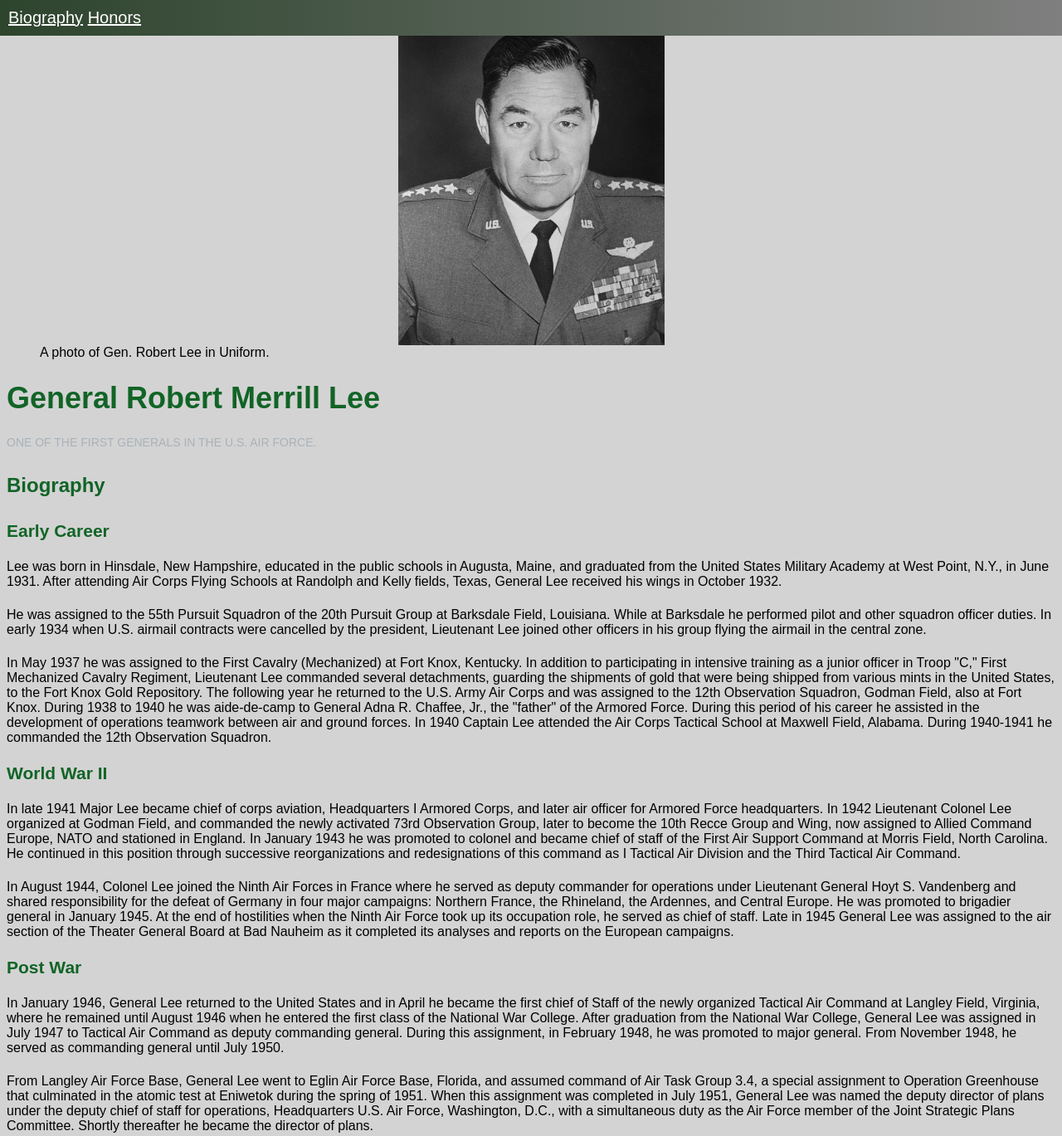
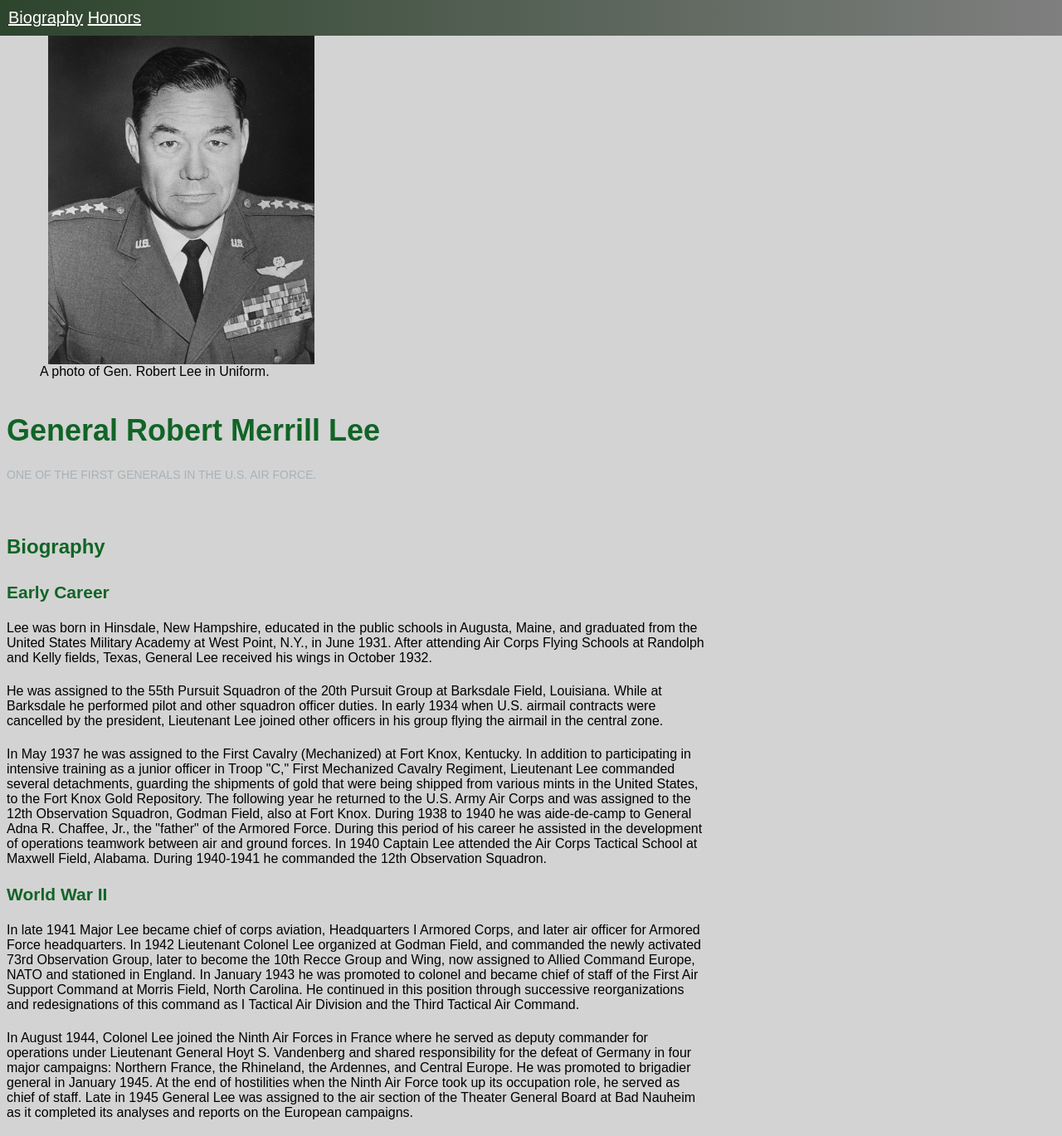
Before and after one commit to rml7du/Tribute-Page, a plain HTML site: page index.html in a window 1280 px wide. Shown: the top 1369 px of the page at 83% size. Drawn offline with Linux system fonts and the light colour scheme.

Commit message:
adding columns

```diff
--- a/index.html
+++ b/index.html
@@ -13,13 +13,15 @@
                 <a href = "#honors">Honors</a>
             </nav>
         </header>
-        <figure>
-            <img src="assets/1024px-Robert_Merrill_Lee.jpg" alt = "Photo or General Robert Lee in Uniform">
-            <figcaption>A photo of Gen. Robert Lee in Uniform.</figcaption>
-        </figure>
+        <section class=col-1-3>
+            <figure>
+                <img src="assets/1024px-Robert_Merrill_Lee.jpg" alt = "Photo or General Robert Lee in Uniform">
+                <figcaption>A photo of Gen. Robert Lee in Uniform.</figcaption>
+            </figure>
+        </section>
         <h1>General Robert Merrill Lee</h1>
         <h5>One of the first Generals in the U.S. Air Force.</h5>
-        <section>
+        <section class= "col-2-3">
             <h2 id="biography">Biography</h2>
             <h3>Early Career</h3>
             <p>Lee was born in Hinsdale, New Hampshire, educated in the public schools in Augusta, Maine, and graduated from the United States Military Academy at West Point, N.Y., in June 1931. After attending Air Corps Flying Schools at Randolph and Kelly fields, Texas, General Lee received his wings in October 1932.</p>
--- a/style.css
+++ b/style.css
@@ -1,3 +1,19 @@
+/*
+  ========================================
+  Grid
+  ========================================
+*/
+.col-1-3,
+.col-2-3  {
+  display: inline-block;
+  vertical-align: top;
+}
+.col-1-3 {
+    width: 33.33%;
+  }
+  .col-2-3 {
+    width: 66.66%;
+  }
 /*
   ========================================
   Custom
```
